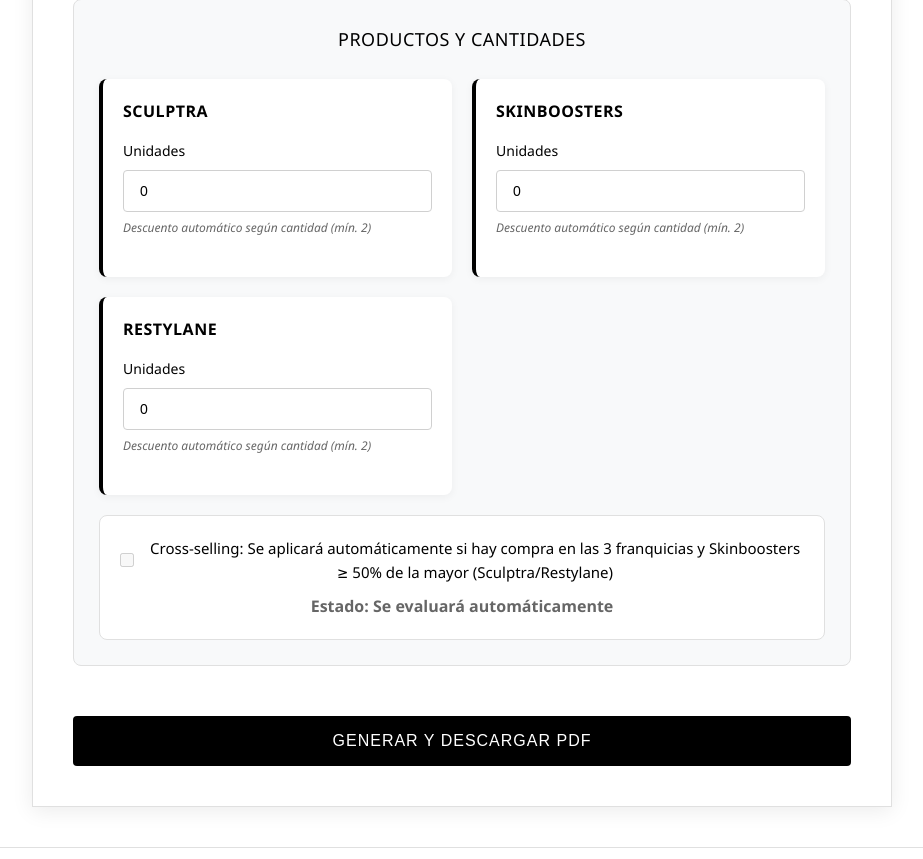
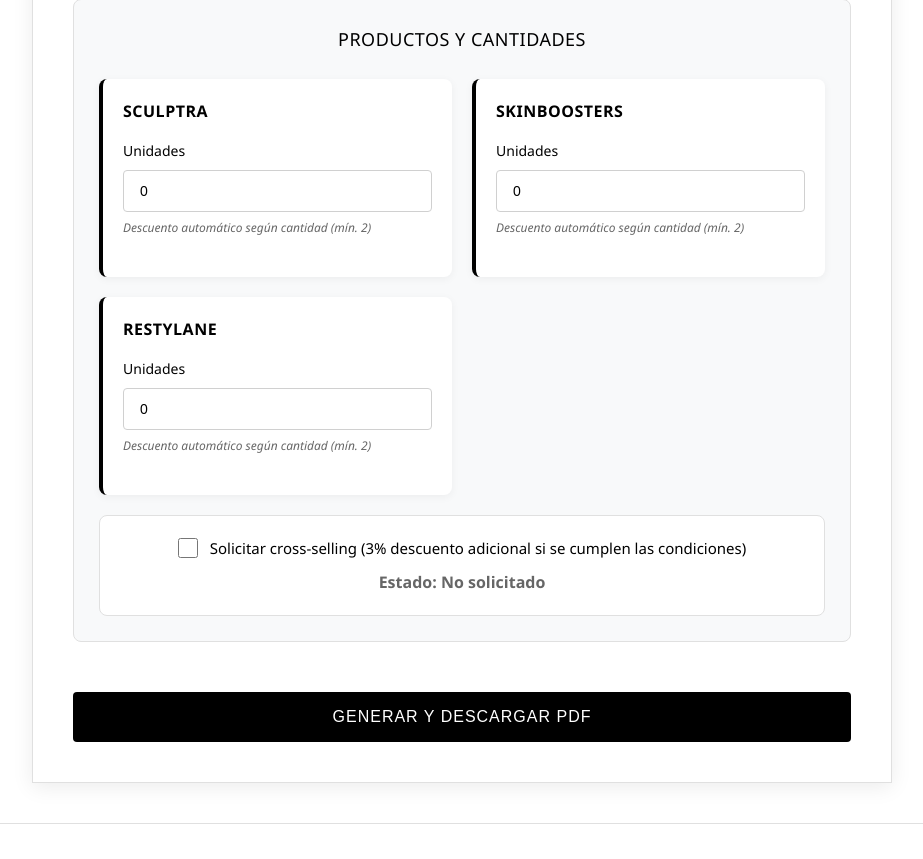
Before and after one commit to jechavarriav12-wq/Galderma_propuestas1, a Flask app: page / in a window 1280 px wide. Shown: the part 825-1684 px from the top of the page, without its empty margins (178-1101 px from the left). Run offline with Flask 3, Linux system fonts and the light colour scheme.

Commit message:
Update form.html

```diff
--- a/templates/form.html
+++ b/templates/form.html
@@ -585,14 +585,14 @@
                         </div>
                     </div>
 
-                    <!-- Cross-selling informativo -->
+                    <!-- Cross-selling opcional -->
                     <div class="checkbox-container">
                         <label>
-                            <input type="checkbox" name="cross_selling" disabled>
-                            Cross-selling: Se aplicará automáticamente si hay compra en las 3 franquicias y Skinboosters ≥ 50% de la mayor (Sculptra/Restylane)
+                            <input type="checkbox" name="cross_selling" id="cross_selling_checkbox" onchange="actualizarCrossSelling()">
+                            Solicitar cross-selling (3% descuento adicional si se cumplen las condiciones)
                         </label>
                         <div id="cross_selling_status" style="margin-top: 10px; font-weight: bold; color: #666;">
-                            Estado: Se evaluará automáticamente
+                            Estado: No solicitado
                         </div>
                     </div>
                 </div>
@@ -682,30 +682,29 @@
             const skinboosters = parseInt(document.getElementById('skinboosters_unidades').value) || 0;
 
             const statusElement = document.getElementById('cross_selling_status');
-            const checkboxElement = document.querySelector('input[name="cross_selling"]');
+            const checkboxElement = document.getElementById('cross_selling_checkbox');
 
-            // Verificar si aplica cross-selling
+            if (!checkboxElement.checked) {
+                statusElement.innerHTML = 'Estado: No solicitado';
+                statusElement.style.color = '#666';
+                return;
+            }
+
+            // Si está marcado, verificar si cumple las reglas
             const tieneTresFranquicias = sculptra >= 2 && restylane >= 2 && skinboosters >= 2;
             const franquiciaMayor = Math.max(sculptra, restylane);
             const minimoSkinboosters = franquiciaMayor / 2;
             const cumpleRatio = skinboosters >= minimoSkinboosters;
 
-            if (tieneTresFranquicias && cumpleRatio) {
-                statusElement.innerHTML = 'Estado: ✅ Cross-selling APLICADO (3% descuento adicional)';
+            if (!tieneTresFranquicias) {
+                statusElement.innerHTML = 'Estado: ❌ NO aplicará - Se necesita compra en las 3 franquicias (mín. 2 c/u)';
+                statusElement.style.color = '#dc3545';
+            } else if (!cumpleRatio) {
+                statusElement.innerHTML = `Estado: ❌ NO aplicará - Skinboosters necesita mínimo ${Math.ceil(minimoSkinboosters)} unidades`;
+                statusElement.style.color = '#dc3545';
+            } else {
+                statusElement.innerHTML = 'Estado: ✅ SÍ aplicará (3% descuento adicional)';
                 statusElement.style.color = '#28a745';
-                checkboxElement.checked = true;
-            } else if (tieneTresFranquicias && !cumpleRatio) {
-                statusElement.innerHTML = `Estado: ❌ Cross-selling NO aplicado - Skinboosters necesita mínimo ${Math.ceil(minimoSkinboosters)} unidades`;
-                statusElement.style.color = '#dc3545';
-                checkboxElement.checked = false;
-            } else if (!tieneTresFranquicias) {
-                statusElement.innerHTML = 'Estado: ❌ Cross-selling NO aplicado - Se necesita compra en las 3 franquicias (mín. 2 c/u)';
-                statusElement.style.color = '#dc3545';
-                checkboxElement.checked = false;
-            } else {
-                statusElement.innerHTML = 'Estado: Se evaluará automáticamente';
-                statusElement.style.color = '#666';
-                checkboxElement.checked = false;
             }
         }
 
```
